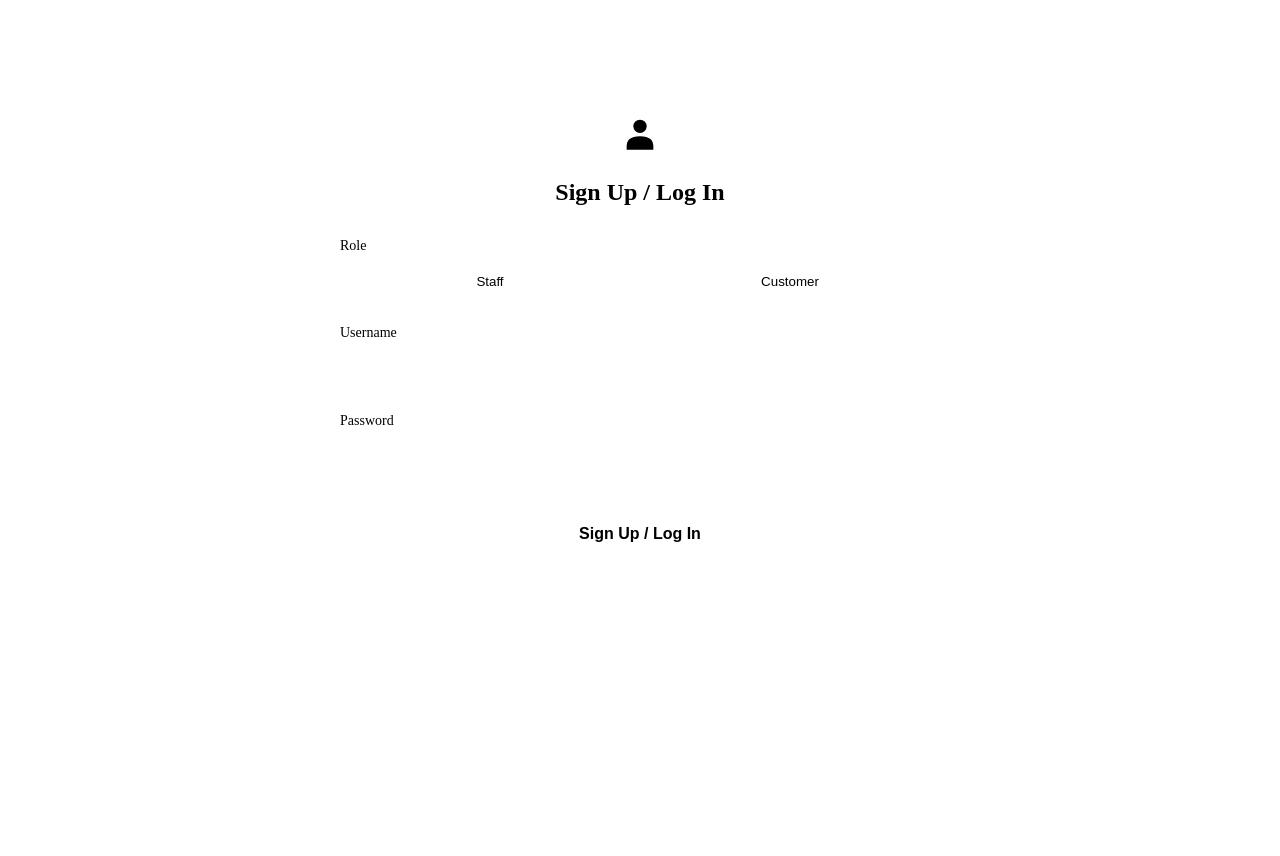
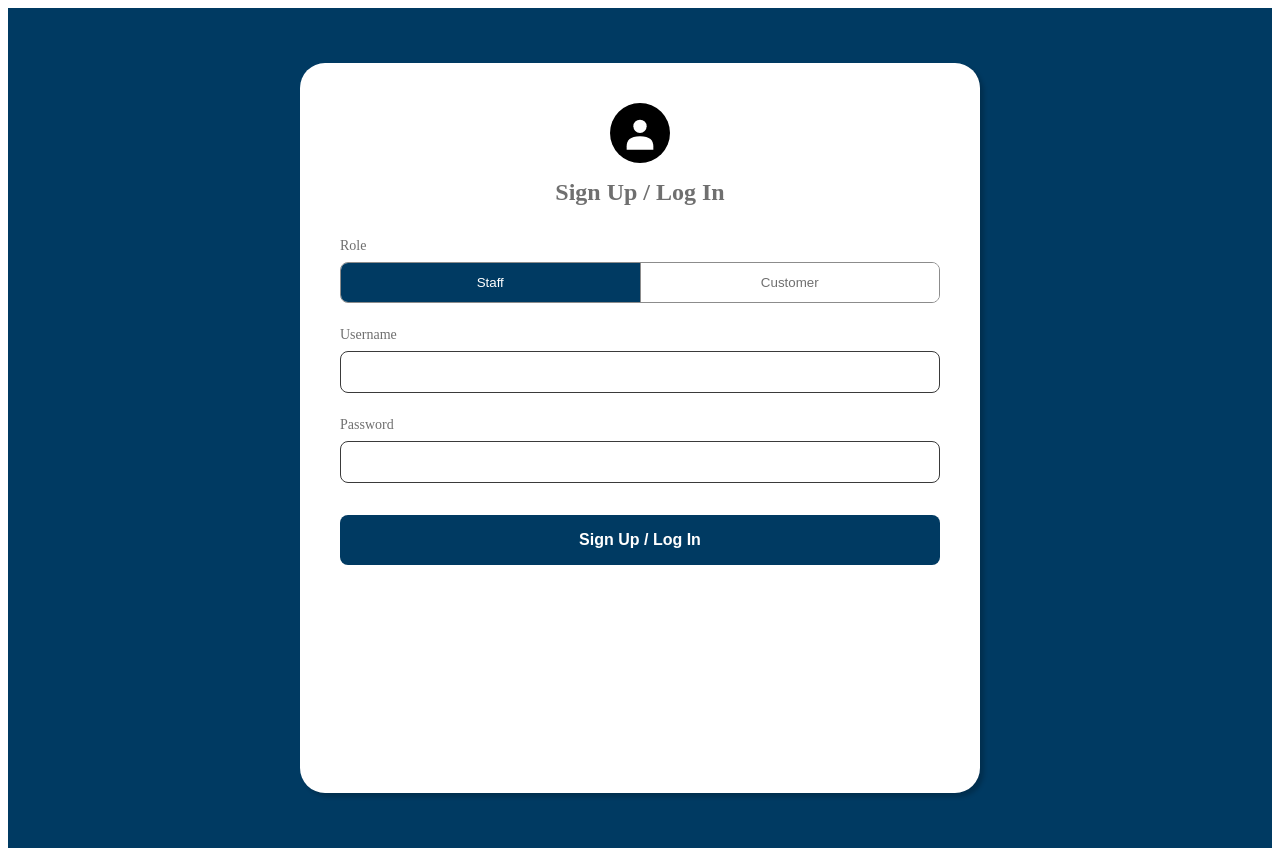
Before and after one commit to Rawporkz/SEN201_AnimalShelter, a SvelteKit app in the folder animal-shelter-manager/: page /authentication in a window 1280 px wide. Built offline with nearby package versions, Linux system fonts and the light colour scheme.

Commit message:
1. use SCSS instead of SCSS to allow modification of colors 2. improve centralized color variables naming to be more meaningful

```diff
--- a/animal-shelter-manager/package.json
+++ b/animal-shelter-manager/package.json
@@ -20,10 +20,11 @@
     "@sveltejs/adapter-static": "^3.0.6",
     "@sveltejs/kit": "^2.9.0",
     "@sveltejs/vite-plugin-svelte": "^5.0.0",
+    "@tauri-apps/cli": "^2",
+    "sass": "^1.93.2",
     "svelte": "^5.0.0",
     "svelte-check": "^4.0.0",
     "typescript": "~5.6.2",
-    "vite": "^6.0.3",
-    "@tauri-apps/cli": "^2"
+    "vite": "^6.0.3"
   }
 }
--- a/animal-shelter-manager/src/lib/components/ClosePopupButton/ClosePopupButton.svelte
+++ b/animal-shelter-manager/src/lib/components/ClosePopupButton/ClosePopupButton.svelte
@@ -5,7 +5,7 @@ This file defines a reusable ClosePopupButton component.
 -->
 
 <script lang="ts">
-  import "./style.css";
+  import "./style.scss";
 
   // Optional callback function to handle button click events
   export let onclick: (() => void) | undefined = undefined;
--- /dev/null
+++ b/animal-shelter-manager/src/lib/styles/colors.scss
@@ -0,0 +1,19 @@
+/*
+* lib/styles/colors.scss
+*
+* Centralized color constants extracted from existing CSS files.
+*/
+
+// Main colors
+$blue-main: #003a62ff;
+
+// Vibrant colors
+$red-vibrant: #ea4444ff;
+$green-vibrant: #00b047ff;
+$blue-vibrant: #004abbff;
+$yellow-vibrant: #bba800ff;
+
+// Gray colors
+$grey-text: #6f6f6fff;
+$grey-light: #8c8c8cff;
+$grey-border: #3a3a3aff;
--- a/animal-shelter-manager/src/routes/+page.svelte
+++ b/animal-shelter-manager/src/routes/+page.svelte
@@ -10,7 +10,7 @@ or the customer's home page based on the user's authentication status and role.
   import { invoke } from "@tauri-apps/api/core";
   import { goto } from "$app/navigation";
   import { onMount } from "svelte";
-  import "./style.css";
+  import "./style.scss";
 
   // Current authenticated user object, null if not logged in
   let currentUser = $state(null);
--- a/animal-shelter-manager/src/routes/authentication/+page.svelte
+++ b/animal-shelter-manager/src/routes/authentication/+page.svelte
@@ -5,7 +5,7 @@ This file defines the authentication page of the application.
 -->
 
 <script lang="ts">
-  import "./style.css";
+  import "./style.scss";
 
   // Currently selected user role for authentication (Staff or Customer)
   let selectedRole = $state("Staff");
--- a/animal-shelter-manager/src/routes/authentication/create-account/style.css
+++ /dev/null
@@ -1,5 +0,0 @@
-/*
-* routes/authentication/create-account/style.css
-*
-* Styles for create-account page.
-*/
--- a/animal-shelter-manager/src/routes/authentication/style.css
+++ b/animal-shelter-manager/src/routes/authentication/style.scss
@@ -1,12 +1,15 @@
-/*
-* routes/authentication/style.css
-*
-* Styles for authentication page.
-*/
+//
+// routes/authentication/style.scss
+//
+// Styles for authentication page.
+//
+
+@use "../../lib/styles/colors.scss" as colors;
+@use "sass:color";
 
 .auth-container {
   min-height: 100vh;
-  background: var(--color-blue-900);
+  background: colors.$blue-main;
   display: flex;
   align-items: center;
   justify-content: center;
@@ -14,10 +17,10 @@
 }
 
 .auth-card {
-  background: var(--color-white);
+  background: white;
   border-radius: 25px;
   padding: 40px;
-  box-shadow: 4px 4px 4px 0px var(--color-shadow);
+  box-shadow: 4px 4px 4px 0px color.adjust(black, $alpha: -0.8);
   width: 600px;
   height: 650px;
   text-align: center;
@@ -30,19 +33,19 @@
 .user-icon {
   width: 60px;
   height: 60px;
-  background: var(--color-black);
+  background: black;
   border-radius: 50%;
   display: flex;
   align-items: center;
   justify-content: center;
   margin: 0 auto 16px;
-  color: var(--color-white);
+  color: white;
 }
 
 .auth-header h1 {
   font-size: 24px;
   font-weight: 600;
-  color: var(--color-gray-800);
+  color: colors.$grey-text;
   margin: 0;
 }
 
@@ -61,7 +64,7 @@
 
 .form-group label {
   font-weight: 500;
-  color: var(--color-gray-600);
+  color: colors.$grey-text;
   font-size: 14px;
 }
 
@@ -69,70 +72,63 @@
   display: flex;
   border-radius: 8px;
   overflow: hidden;
-  border: 1px solid var(--color-gray-300);
+  border: 1px solid colors.$grey-light;
 }
 
 .role-btn {
   flex: 1;
   padding: 12px 16px;
   border: none;
-  background: var(--color-white);
-  color: var(--color-gray-500);
+  background: white;
+  color: colors.$grey-text;
   font-weight: 500;
   cursor: pointer;
   transition: all 0.2s ease;
-  border-right: 1px solid var(--color-gray-300);
-}
+  border-right: 1px solid colors.$grey-light;
 
-.role-btn:last-child {
-  border-right: none;
-}
+  &:last-child {
+    border-right: none;
+  }
 
-.role-btn.active {
-  background: var(--color-blue-900);
-  color: var(--color-white);
-}
+  &.active {
+    background: colors.$blue-main;
+    color: white;
+  }
 
-.role-btn:hover:not(.active) {
-  background: var(--color-gray-100);
+  &:hover:not(.active) {
+    background: color.adjust(white, $lightness: -10%);
+  }
 }
 
 .form-input {
   padding: 12px 16px;
-  border: 1px solid var(--color-gray-300);
+  border: 1px solid colors.$grey-border;
   border-radius: 8px;
   font-size: 14px;
   transition:
     border-color 0.2s ease,
     box-shadow 0.2s ease;
-}
 
-.form-input:focus {
-  outline: none;
-  border-color: var(--color-blue-900);
-  box-shadow: 0 0 0 3px var(--color-blue-900-10);
+  &:focus {
+    outline: none;
+    border-color: colors.$blue-main;
+    box-shadow: 0 0 0 3px color.adjust(colors.$blue-main, $alpha: -0.8);
+  }
 }
 
 .submit-btn {
-  background: var(--color-blue-900);
-  color: var(--color-white);
+  background: colors.$blue-main;
+  color: white;
   border: none;
   padding: 16px 24px;
   border-radius: 8px;
   font-size: 16px;
   font-weight: 600;
   cursor: pointer;
-  transition:
-    background-color 0.2s ease,
-    transform 0.1s ease;
+  transition: background-color 0.2s ease;
   margin-top: 8px;
+
+  &:hover {
+    background: color.adjust(colors.$blue-main, $lightness: -10%);
+  }
 }
-
-.submit-btn:hover {
-  background: var(--color-blue-900);
-  transform: translateY(-1px);
-}
-
-.submit-btn:active {
-  transform: translateY(0);
-}
```
Also changed, not shown: animal-shelter-manager/src/lib/components/ClosePopupButton/style.css (deleted, +0 -38 lines), animal-shelter-manager/src/lib/components/ClosePopupButton/style.scss (added, +40 -0 lines), animal-shelter-manager/src/lib/styles/colors.css (deleted, +0 -28 lines), animal-shelter-manager/src/routes/authentication/create-account/style.scss (added, +7 -0 lines), animal-shelter-manager/src/routes/style.scss (renamed from animal-shelter-manager/src/routes/style.css, +11 -11 lines), 1 other file (tests, documents, lock files or other folders).
